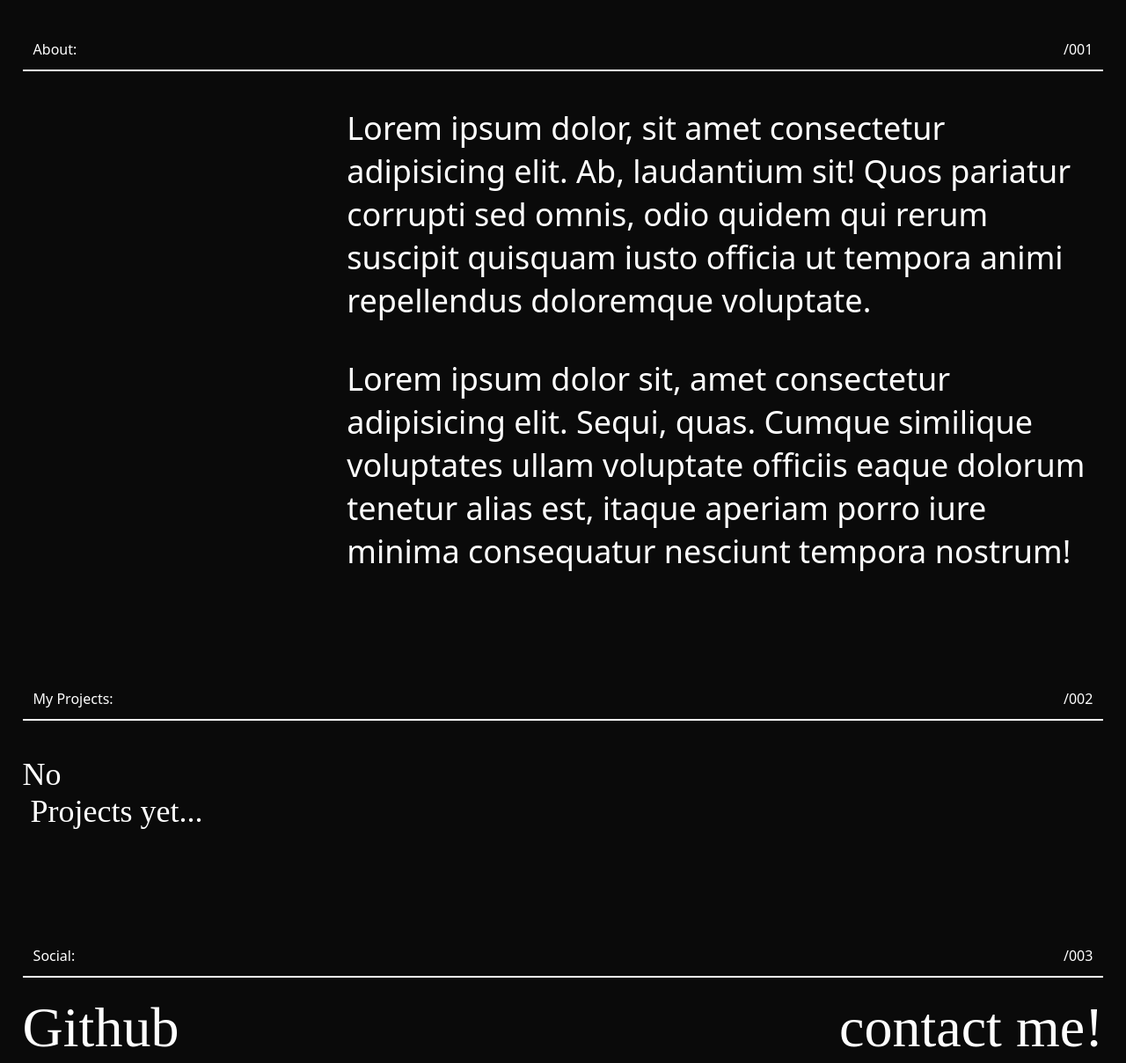
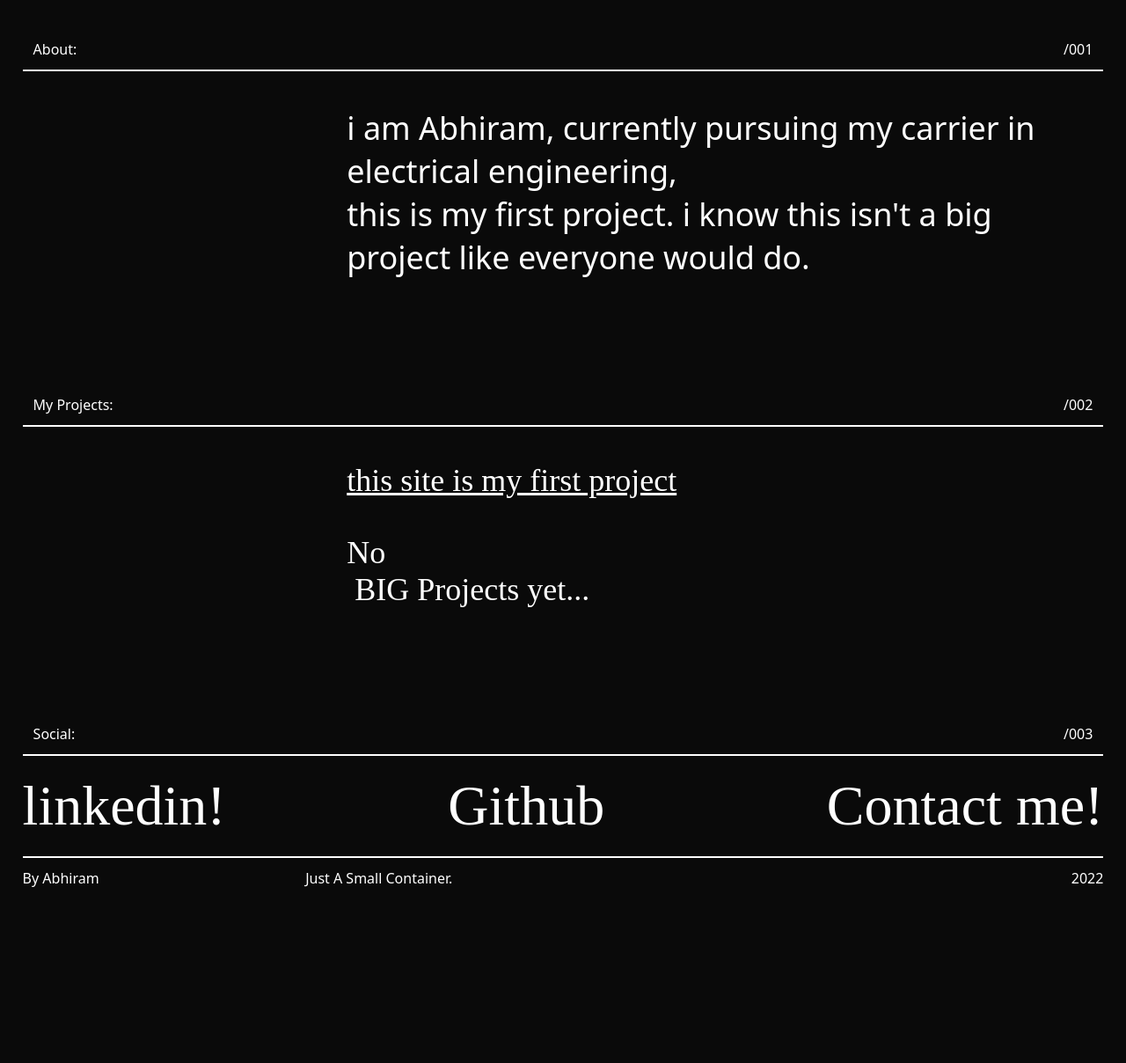
Before and after one commit to grim909/personal-site, a plain HTML site: page index.html in a window 1280 px wide. Shown: the part 1360-2568 px from the top of the page at 88% size. After the commit the page ends 2403 px from the top, so only its background shows below. Drawn offline with Linux system fonts and the light colour scheme.

Commit message:
Add files via upload

```diff
--- a/index.html
+++ b/index.html
@@ -44,13 +44,12 @@
         <section class="about">
             <div class="about-container">
                 <p>
-                    Lorem ipsum dolor, sit amet consectetur adipisicing elit. Ab, laudantium sit! Quos pariatur corrupti
-                    sed omnis, odio quidem qui rerum suscipit quisquam iusto officia ut tempora animi repellendus
-                    doloremque voluptate.
+                    i am Abhiram, currently pursuing my carrier in electrical engineering,<br />
+                    this is my first project. i know this isn't a big project like everyone would do.<br />
                 </p>
-                <p>Lorem ipsum dolor sit, amet consectetur adipisicing elit. Sequi, quas. Cumque similique voluptates
-                    ullam voluptate officiis eaque dolorum tenetur alias est, itaque aperiam porro iure minima
-                    consequatur nesciunt tempora nostrum!</p>
+                <p>
+
+                </p>
             </div>
         </section>
         <div class="whitespace"></div>
@@ -65,7 +64,8 @@
 
         <section class="project">
             <div class="project-container">
-                <p class="project-container-p">No <br />&nbsp;Projects yet...</p>
+                <p class="project-container-p"><a href="https://grim909.github.io/personal-site/">this site is my first project <br /></a></p>
+                <p class="project-container-p">No <br />&nbsp;BIG Projects yet...</p>
             </div>
         </section>
 
@@ -82,8 +82,9 @@
 
         <section class="socials">
             <div class="social-container">
-                <div class="social-id gh"><a href="https://github.com/grim909">Github</a></div>
-                <div class="social-id gm"><a href="mailto:abhiram.reddy122002@gmail.com">contact me!</a></div>
+                <div class="social-id ln"><a href="#">linkedin!</a></div>
+                <div class="social-id gh"><a href="https://github.com/grim909">  Github</a></div>
+                <div class="social-id gm"><a href="mailto:abhiram.reddy122002@gmail.com">Contact me!</a></div>
             </div>
         </section>
         <div class="divider"></div>
--- a/style.css
+++ b/style.css
@@ -124,13 +124,20 @@ body {
 
 .project .project-container {
     width: 70%;
-    float: '';
+    float: right;
 }
 
 .project .project-container p {
     font-family: 'Times New Roman', Times, serif;
     margin: 40px 0;
     font-size: 36px;
+}
+
+.project .project-container a {
+    font-family: 'Times New Roman', Times, serif;
+    margin: 40px 0;
+    font-size: 36px;
+    text-decoration: underline;
 }
 
 @media (max-width: 900px) {
```
